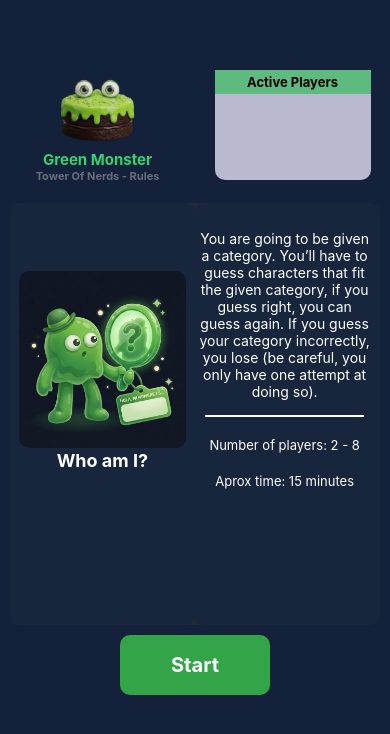
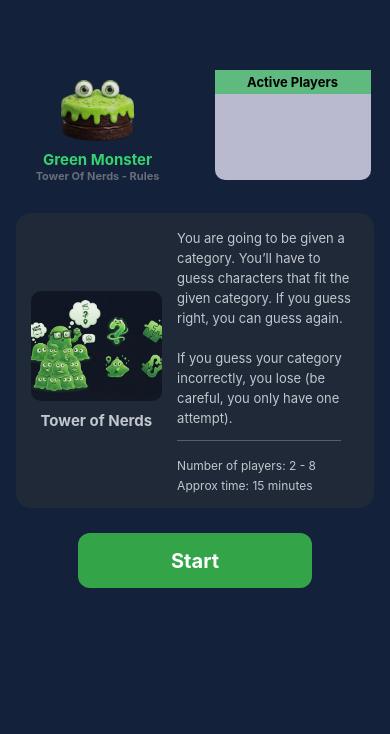
Before and after one commit to lgloria07/Mobiles_PF, a React Native app: screen /rulesTower in a window 390 px wide. Shown: the top 734 px of the page. Built offline with nearby package versions, Linux system fonts and the light colour scheme.

Commit message:
Game rule for tower of nerds created

```diff
--- a/screens/rulesTower.js
+++ b/screens/rulesTower.js
@@ -41,29 +41,29 @@ import { signOut as firebaseSignOut } from 'firebase/auth';
 
               {/* Carta de juego*/}
               <View style={styles.container2}>
-                  <View style={styles.container211}>
-                    <View style={styles.container2111}>
-                      <Image source={require('../Imagenes/who.jpg')}style={{width:"90%",height:"70%",marginTop:60,borderRadius:10,}}/>
-                    </View>
-                    <View style={styles.container2112}>
-                      <Text style={{color:"white",fontWeight:"bold",fontSize:18,marginTop:-160}}>Who am I?</Text>
-                    </View>
-                  </View>
+                {/* LEFT */}
+                <View style={styles.left}>
+                  <Image
+                    source={require('../Imagenes/TowerOfNerds.jpg')}
+                    style={styles.image}
+                  />
+                  <Text style={styles.gameTitle}>Tower of Nerds</Text>
+                </View>
 
-                  <View style={styles.container211}>
-                    <View style={[styles.container2112, { height:"100%", paddingHorizontal:4, marginTop:-80, marginRight:6 }]}>
-                      <Text style={{color:"white",fontSize:14,marginTop:-30,textAlign:"center"}}>You are going to be given a
-                        category. You’ll have to guess characters that fit the given category,
-                        if you guess right, you can guess again. If you guess your category incorrectly,
-                        you lose (be careful, you only have one attempt at doing so).</Text>
+                {/* RIGHT */}
+                <View style={styles.right}>
+                  <Text style={styles.rules}>
+                    You are going to be given a category. You’ll have to guess characters that fit the given category.
+                    If you guess right, you can guess again.
+                    {"\n\n"}
+                    If you guess your category incorrectly, you lose (be careful, you only have one attempt).
+                  </Text>
 
-                      <View style={{borderColor:"white",width:"90%",borderWidth:0.2,marginTop:15}}></View>
+                  <View style={styles.line} />
 
-                      <Text style={{color:"white",fontSize:13,marginTop:20}}>Number of players: 2 - 8</Text>
-                      <Text style={{color:"white",fontSize:13,marginTop:20}}>Aprox time: 15 minutes</Text>
-
-                    </View>
-                  </View>
+                  <Text style={styles.info}>Number of players: 2 - 8</Text>
+                  <Text style={styles.info}>Approx time: 15 minutes</Text>
+                </View>
 
               </View>
 
@@ -84,6 +84,7 @@ import { signOut as firebaseSignOut } from 'firebase/auth';
       alignItems: 'center',
       justifyContent: 'flex-start',
     },
+
     container1:{
       height:120,
       width:"100%",
@@ -112,6 +113,12 @@ import { signOut as firebaseSignOut } from 'firebase/auth';
       flexDirection:"column",
       alignItems:"center",
       justifyContent:"flex-start",
+    },
+    line: {
+      height: 1,
+      backgroundColor: "#ffffff40",
+      marginVertical: 12,
+      width: "90%",
     },
     container121:{
       width:"80%",
@@ -142,43 +149,52 @@ import { signOut as firebaseSignOut } from 'firebase/auth';
       fontSize:11,
       fontWeight:'bold',
     },
-    container2:{
-      height:"50%",
-      width:"95%",
+    container2: {
+      width: "92%",
+      backgroundColor: "#1F2937",
+      borderRadius: 15,
       flexDirection: "row",
-      alignItems:"center",
-      justifyContent:'center',
-      borderRadius:20,
-      backgroundColor:"#1F2937",
-      borderRadius:10,
+      padding: 15,
+      marginTop: 10,
     },
-    container211:{
-      width:"50%",
-      height:"100%",
-      backgroundColor:"#03224d43",
-      justifyContent:"center",
-      alignItems:"center",
-      borderRadius:10,
-    },
-    container2111:{
-      width:"100%",
-      height:"60%",
-      alignItems:"center",
+    left: {
+      width: "40%",
+      alignItems: "center",
       justifyContent:"center",
     },
-    container2112:{
-      width:"100%",
-      height:"40%",
-      alignItems:"center",
-      justifyContent:"center",
+    image: {
+      width: "100%",
+      height: 110,
+      borderRadius: 10,
+    },
+    gameTitle: {
+      color: "#C2C6CE",
+      fontSize:15,
+      marginTop: 10,
+      fontWeight: "bold",
+    },
+    right: {
+      width: "60%",
+      paddingLeft: 15,
+      justifyContent: "center",
+    },
+    rules: {
+      color: "#C2C6CE",
+      fontSize: 13,
+      lineHeight: 20,
+    },
+    info: {
+      color: "#C2C6CE",
+      fontSize: 12,
+      marginTop: 5,
     },
     start:{
-      height:60,
-      width:150,
+      height:55,
+      width:"60%",
       backgroundColor:'#33A548',
-      borderRadius:10,
-      marginTop:10,
+      borderRadius:12,
+      marginTop:25,
       alignItems:'center',
       justifyContent:'center',
-    },
+    }
   });
```
